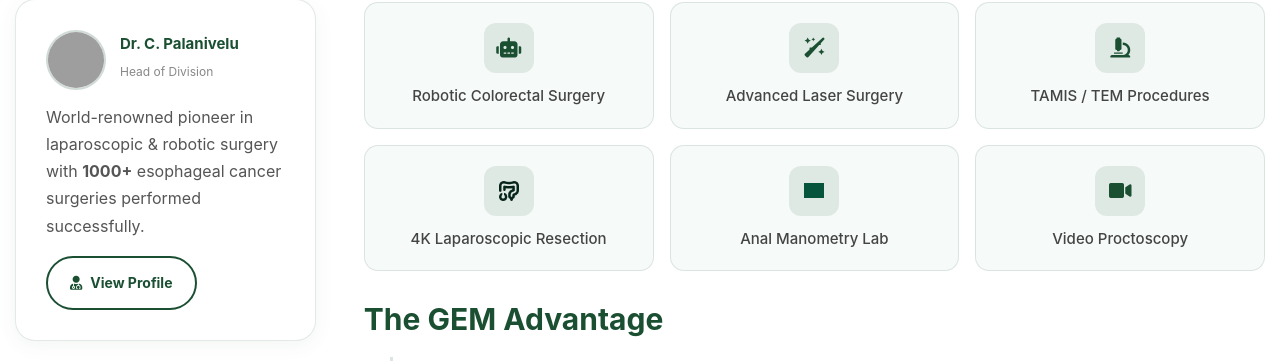
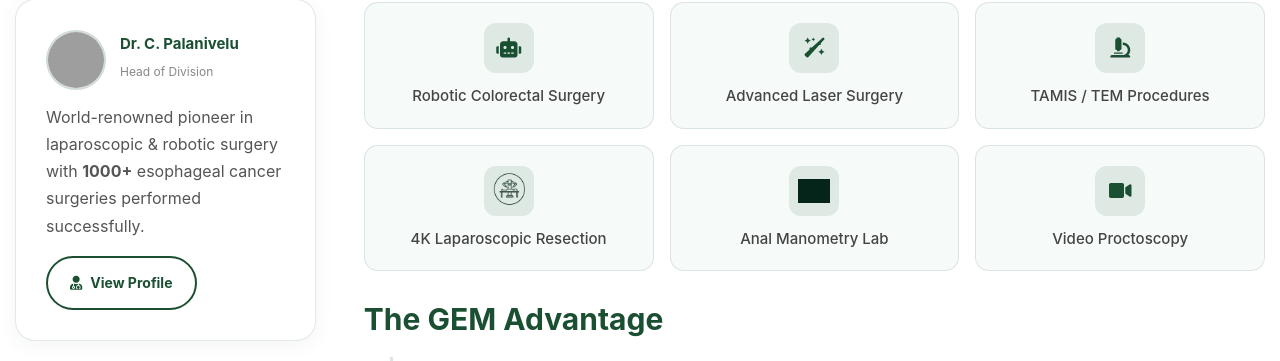
Before and after one commit to arivuchezhiyan/GEM, a PHP site: page /colorectal-surgery.php in a window 1280 px wide. Shown: the part 2120-2481 px from the top of the page. Run offline with PHP 8.4, Linux system fonts and the light colour scheme; grey boxes are pictures that could not be loaded.

Commit message:
the icon of the colorectal page is changed and optimized

```diff
--- a/colorectal-surgery.php
+++ b/colorectal-surgery.php
@@ -562,8 +562,17 @@
             width: 20px;
             height: 20px;
             object-fit: contain;
-            filter: invert(22%) sepia(100%) saturate(455%) hue-rotate(110deg) brightness(35%) contrast(95%);
+            filter: brightness(0) invert(22%) sepia(100%) saturate(455%) hue-rotate(110deg) brightness(35%) contrast(95%);
             transition: filter 0.3s ease;
+        }
+        .ugi-diag-icon img.large-icon {
+            width: 32px;
+            height: 32px;
+        }
+        .ugi-diag-icon img.laparoscopic-icon {
+            width: 20px;
+            height: 20px;
+            transform: scale(3.5);
         }
         .ugi-diag-card:hover .ugi-diag-icon {
             background: rgba(255,255,255,0.15);
@@ -801,11 +810,11 @@
                                 <p>TAMIS / TEM Procedures</p>
                             </div>
                             <div class="ugi-diag-card">
-                                <div class="ugi-diag-icon"><img src="assets/images/service/icon/52.png" alt="Upper G.I Endoscopy (OGD)"></div>
+                                <div class="ugi-diag-icon"><img src="assets/images/service/icon/55.png" class="laparoscopic-icon" alt="Upper G.I Endoscopy (OGD)"></div>
                                 <p>4K Laparoscopic Resection</p>
                             </div>
                             <div class="ugi-diag-card">
-                                <div class="ugi-diag-icon"><img src="assets/images/service/icon/54.png" alt="Anal Manometry Lab"></i></div>
+                                <div class="ugi-diag-icon"><img src="assets/images/service/icon/54.png" class="large-icon" alt="Anal Manometry Lab"></div>
                                 <p>Anal Manometry Lab</p>
                             </div>
                             <div class="ugi-diag-card">
```
Also changed, not shown: assets/images/service/icon/55.png (added).
